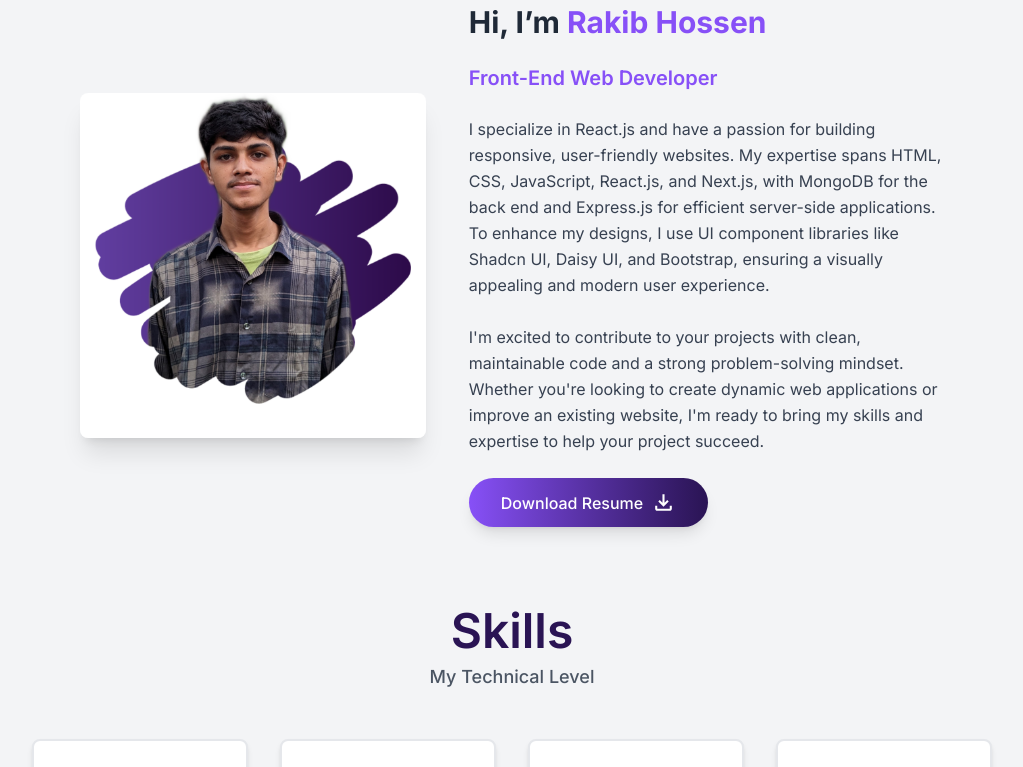
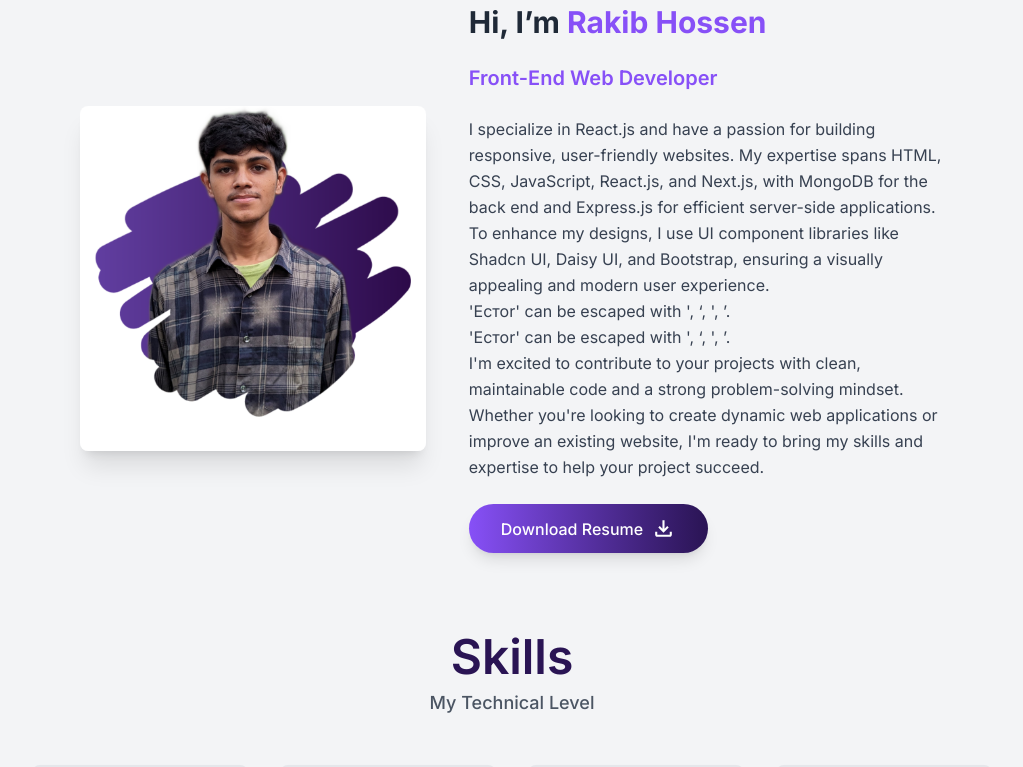
Before and after one commit to RakibHossen678/Rakib-Hossen-Portfolio, a Next.js app: page / in a window 1280 px wide. Shown: the part 1066-1833 px from the top of the page, without its empty margins (128-1151 px from the left). Built offline with nearby package versions, Linux system fonts and the light colour scheme; no server answers; the database is empty.

Commit message:
update about component

```diff
--- a/src/components/HomePage/AboutComponent.jsx
+++ b/src/components/HomePage/AboutComponent.jsx
@@ -77,8 +77,14 @@ const About = () => {
             React.js, and Next.js, with MongoDB for the back end and Express.js
             for efficient server-side applications. To enhance my designs, I use
             UI component libraries like Shadcn UI, Daisy UI, and Bootstrap,
-            ensuring a visually appealing and modern user experience. <br />{" "}
-            <br />
+            ensuring a visually appealing and modern user experience.{" "}
+            <div>
+              &apos;Естоr&apos; can be escaped with &apos;, &lsquo;, &#39;,
+              &rsquo;.
+              <br />
+              &apos;Естоr&apos; can be escaped with &apos;, &lsquo;, &#39;,
+              &rsquo;.
+            </div>
             I'm excited to contribute to your projects with clean, maintainable
             code and a strong problem-solving mindset. Whether you're looking to
             create dynamic web applications or improve an existing website, I'm
```
